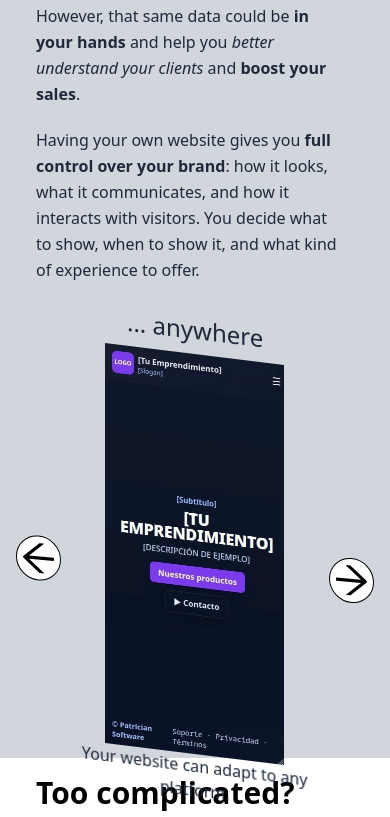
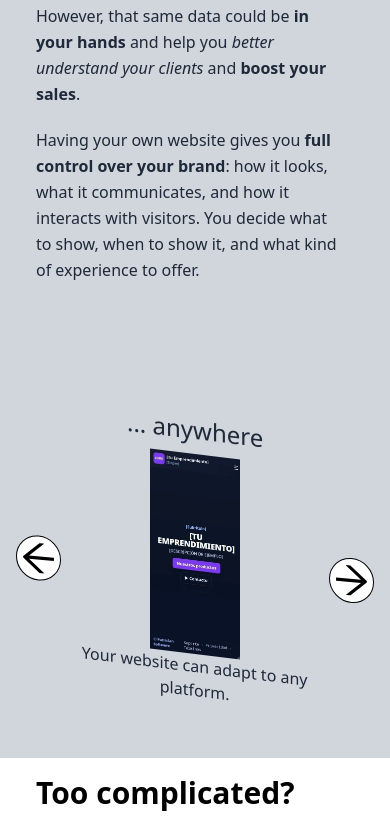
Before and after one commit to brutalkingran/portfolio-esparza, a React (Vite) app: page / in a window 390 px wide. Shown: the part 2446-3263 px from the top of the page. Built offline with nearby package versions, Linux system fonts and the light colour scheme.

Commit message:
correccion tamaño imagen celular

```diff
--- a/src/components/FigureComponent.jsx
+++ b/src/components/FigureComponent.jsx
@@ -17,7 +17,7 @@ pageRepository }) => {
       <img
         src={`${imgSrc}.webp`}
         alt={`${imgSrc} page`}
-        className="skew-y-7 h-full max-h-100"
+        className="skew-y-7 h-full max-h-50 md:max-h-100"
       />
 
       <figcaption className="skew-y-7 text-center md:mt-5 mt-0 font-medium w-2/3">
```
